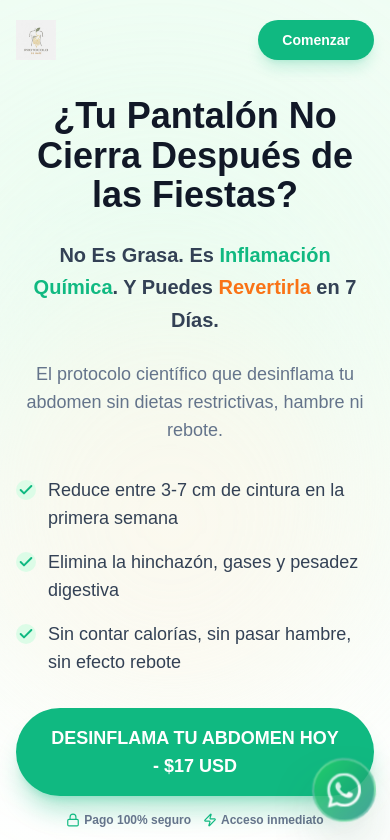
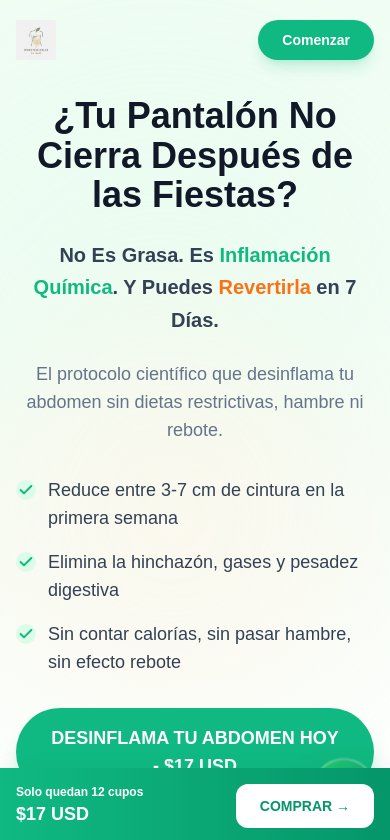
Before and after one commit to Str0k/protocolo-raiz, a React (Vite) app: page / in a window 390 px wide. Shown: the top 840 px of the page. Built offline with nearby package versions, Linux system fonts and the light colour scheme.

Commit message:
feat: implement sticky mobile CTA component and optimize app loading with lazy and conditional rendering.

```diff
--- a/src/App.jsx
+++ b/src/App.jsx
@@ -20,6 +20,7 @@ const Science = lazy(() => import('./components/Science'));
 const LogicPivot = lazy(() => import('./components/LogicPivot'));
 const ComparisonTable = lazy(() => import('./components/ComparisonTable'));
 const StrategicCTA = lazy(() => import('./components/StrategicCTA'));
+const StickyMobileCTA = lazy(() => import('./components/StickyMobileCTA'));
 const DailyTransformation = lazy(() => import('./components/DailyTransformation'));
 const Solution = lazy(() => import('./components/Solution'));
 const Ingredients = lazy(() => import('./components/Ingredients'));
@@ -130,6 +131,7 @@ function App() {
       </Suspense>
 
       <WhatsAppButton />
+      <StickyMobileCTA />
     </div>
   );
 }
--- /dev/null
+++ b/src/components/StickyMobileCTA.jsx
@@ -0,0 +1,22 @@
+import React from 'react';
+
+const StickyMobileCTA = () => {
+    return (
+        <div className="fixed bottom-0 left-0 right-0 bg-gradient-to-r from-emerald-500 to-emerald-600 p-4 shadow-2xl z-50 md:hidden">
+            <div className="flex items-center justify-between max-w-md mx-auto">
+                <div>
+                    <p className="text-white text-xs font-bold">Solo quedan 12 cupos</p>
+                    <p className="text-white text-lg font-bold">$17 USD</p>
+                </div>
+                <a
+                    href="https://pay.hotmart.com/C103224627H?checkoutMode=2"
+                    className="bg-white text-emerald-600 px-6 py-3 rounded-xl font-bold text-sm"
+                >
+                    COMPRAR →
+                </a>
+            </div>
+        </div>
+    );
+};
+
+export default StickyMobileCTA;
```
